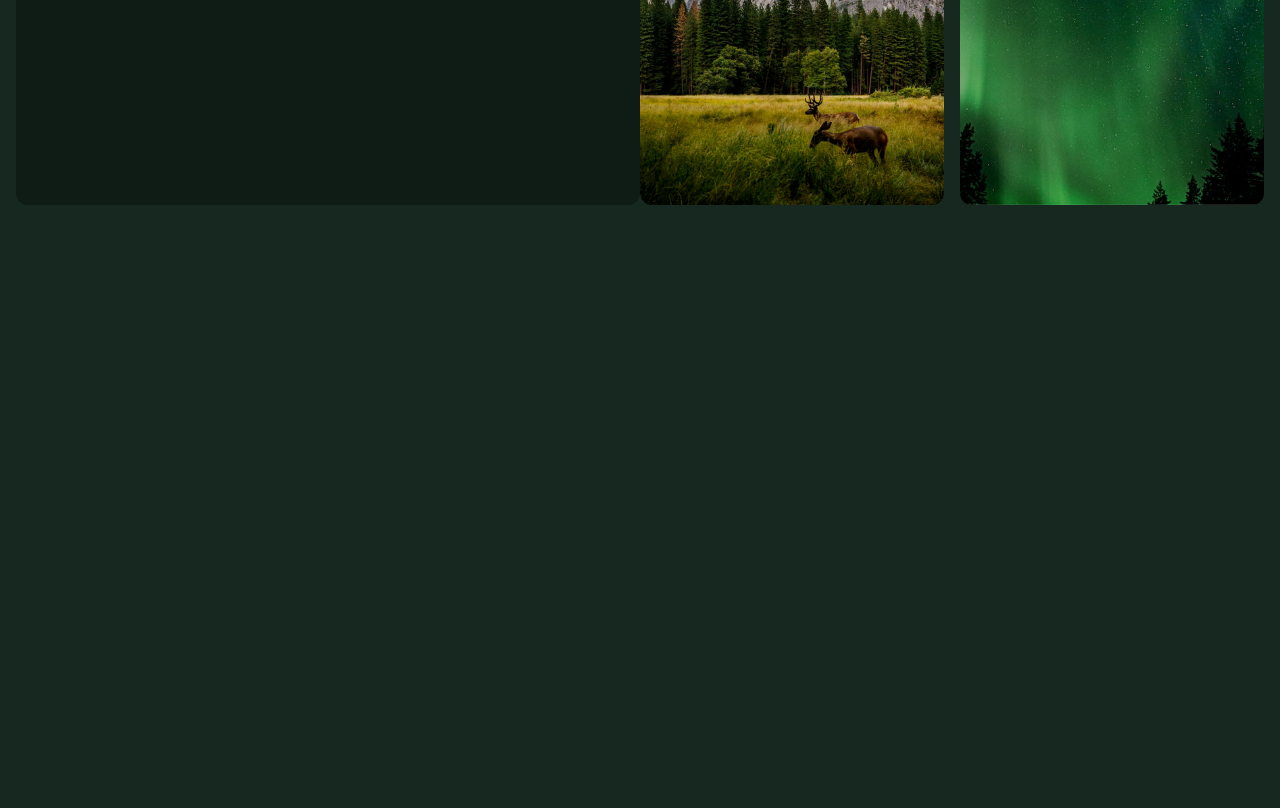
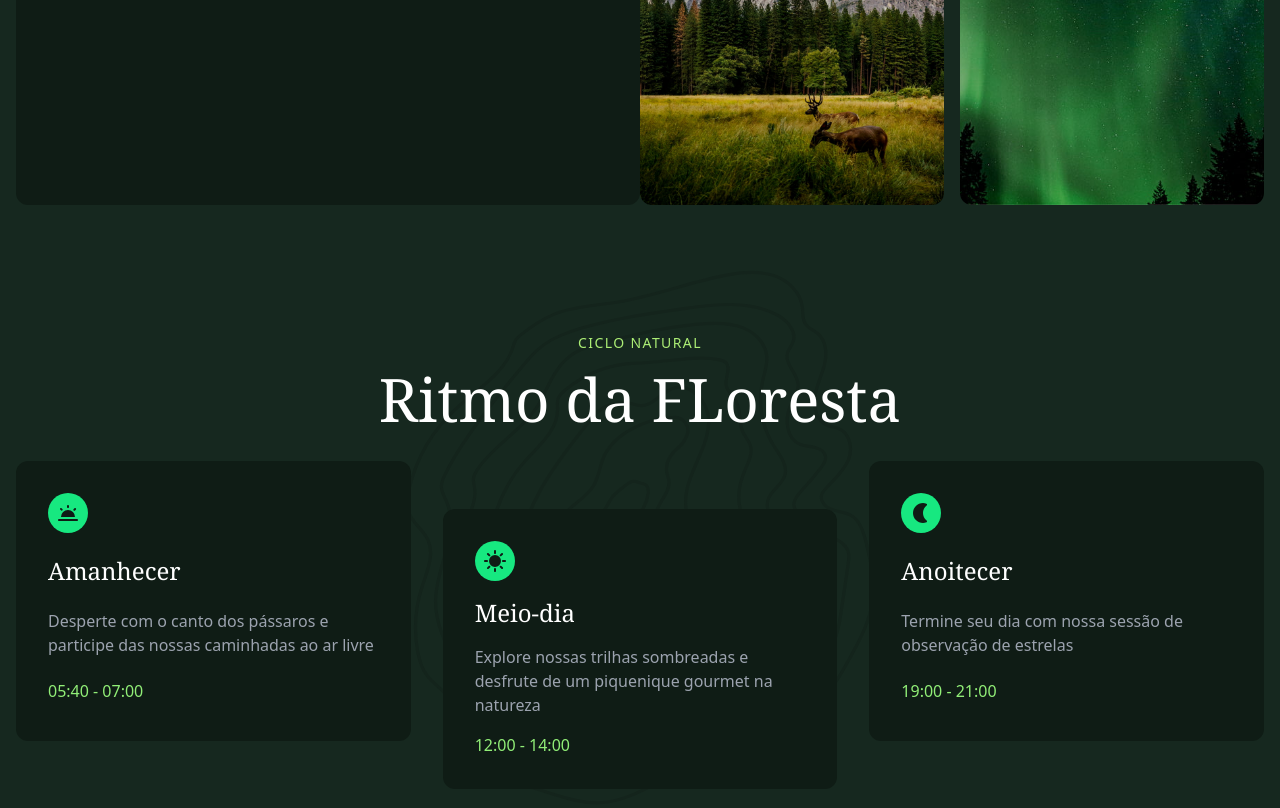
Before and after one commit to Lucarim/Forest, a website: page src/index.html in a window 1280 px wide. Shown: the part 2727-3535 px from the top of the page. Before the commit the page ends 3316 px from the top, so only its background shows below. Drawn offline with Linux system fonts and the light colour scheme.

Commit message:
ciclo natural

```diff
--- a/src/index.html
+++ b/src/index.html
@@ -149,6 +149,31 @@
       </div>
     </div>
   </section>
+
+  <section class="container bg-[url('./img/padrao.svg')] bg-contain bg-center bg-no-repeat mb-12 sm:py-16 sm:mb-16">
+    <p class="mb-4 text-center text-verde-200 uppercase tracking-widest text-sm">Ciclo Natural</p>
+    <h2 class="mb-8 mx-auto font-serif text-balance text-center max-w-screen-md text-white text-4xl sm:text-6xl">Ritmo da FLoresta</h2>
+    <div class="flex flex-col gap-4 sm:flex-row sm:gap-8">
+      <div class="grid flex-1 gap-4 bg-verde-900 p-6 rounded-xl sm:p-8 sm:hover:-translate-y-2 transition-transform">
+        <div class=" bg-verde-400 size-10 flex items-center justify-center rounded-full"><img src="./img/manha.svg" alt=""></div>
+        <h3 class="font-serif text-2xl text-white">Amanhecer</h3>
+        <p class="text-gray-400">Desperte com o canto dos pássaros e participe das nossas caminhadas ao ar livre</p>
+        <span class="text-verde-300">05:40 - 07:00</span>
+      </div>
+      <div class="grid flex-1 gap-4 bg-verde-900 p-6 rounded-xl sm:p-8 sm:translate-y-12 sm:hover:translate-y-10 transition-transform">
+        <div class=" bg-verde-400 size-10 flex items-center justify-center rounded-full"><img src="./img/dia.svg" alt=""></div>
+        <h3 class="font-serif text-2xl text-white">Meio-dia</h3>
+        <p class="text-gray-400">Explore nossas trilhas sombreadas e desfrute de um piquenique gourmet na natureza</p>
+        <span class="text-verde-300">12:00 - 14:00</span>
+      </div>
+      <div class="grid flex-1 gap-4 bg-verde-900 p-6 rounded-xl sm:p-8 sm:hover:-translate-y-2 transition-transform">
+        <div class=" bg-verde-400 size-10 flex items-center justify-center rounded-full"><img src="./img/noite.svg" alt=""></div>
+        <h3 class="font-serif text-2xl text-white">Anoitecer</h3>
+        <p class="text-gray-400">Termine seu dia com nossa sessão de observação de estrelas</p>
+        <span class="text-verde-300">19:00 - 21:00</span>
+      </div>
+    </div>
+  </section>
 </body>
 
 </html>
```
Also changed, not shown: src/output.css.
